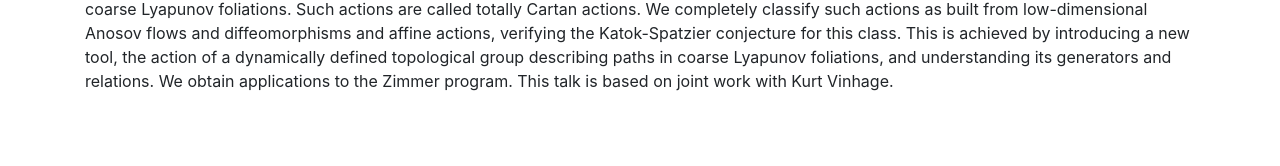
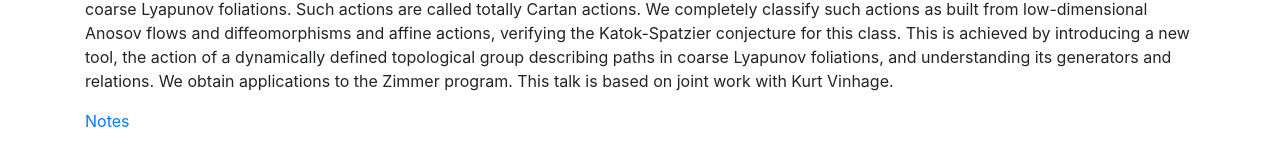
Before and after one commit to lively-cat-lover/DAHD-webinar, a Jekyll site: the page built from _posts/2020-09-30-Ralf-Spatzier.md, in a window 1280 px wide. Shown: the part 233-399 px from the top of the page. Built offline with Jekyll 4.4.1, drawn with Linux system fonts in a browser that asks for light colours; formulas are drawn with MathJax 3.

Commit message:
add link to notes

```diff
--- a/_posts/2020-09-30-Ralf-Spatzier.md
+++ b/_posts/2020-09-30-Ralf-Spatzier.md
@@ -8,3 +8,5 @@ categories: Diophantine approximation
 ---
 
 Abstract: We study transitive $\mathbb{R} ^k \times \mathbb{Z}^\ell$ actions on arbitrary compact manifolds with a projectively dense set of Anosov elements and $1$-dimensional coarse Lyapunov foliations. Such actions are called totally Cartan actions. We completely classify such actions as built from low-dimensional Anosov flows and diffeomorphisms and affine actions, verifying the Katok-Spatzier conjecture for this class. This is achieved by introducing a new tool, the action of a dynamically defined topological group describing paths in coarse Lyapunov foliations, and understanding its generators and relations. We obtain applications to the Zimmer program. This talk is based on joint work with Kurt Vinhage.
+
+[Notes](https://github.com/lively-cat-lover/DAHD-webinar/blob/master/assets/notes/DEHG-September30-2020.pdf)
```
